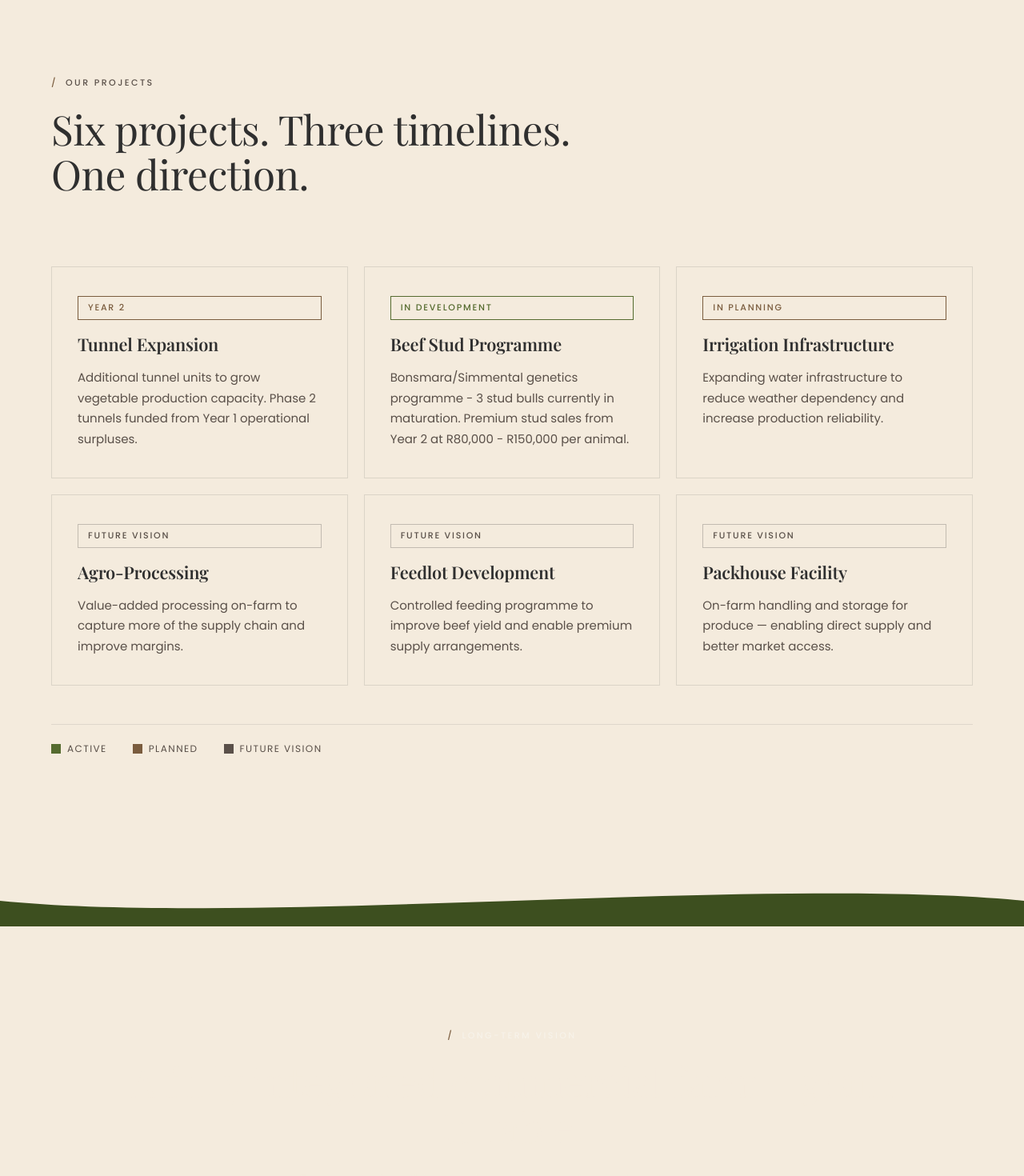
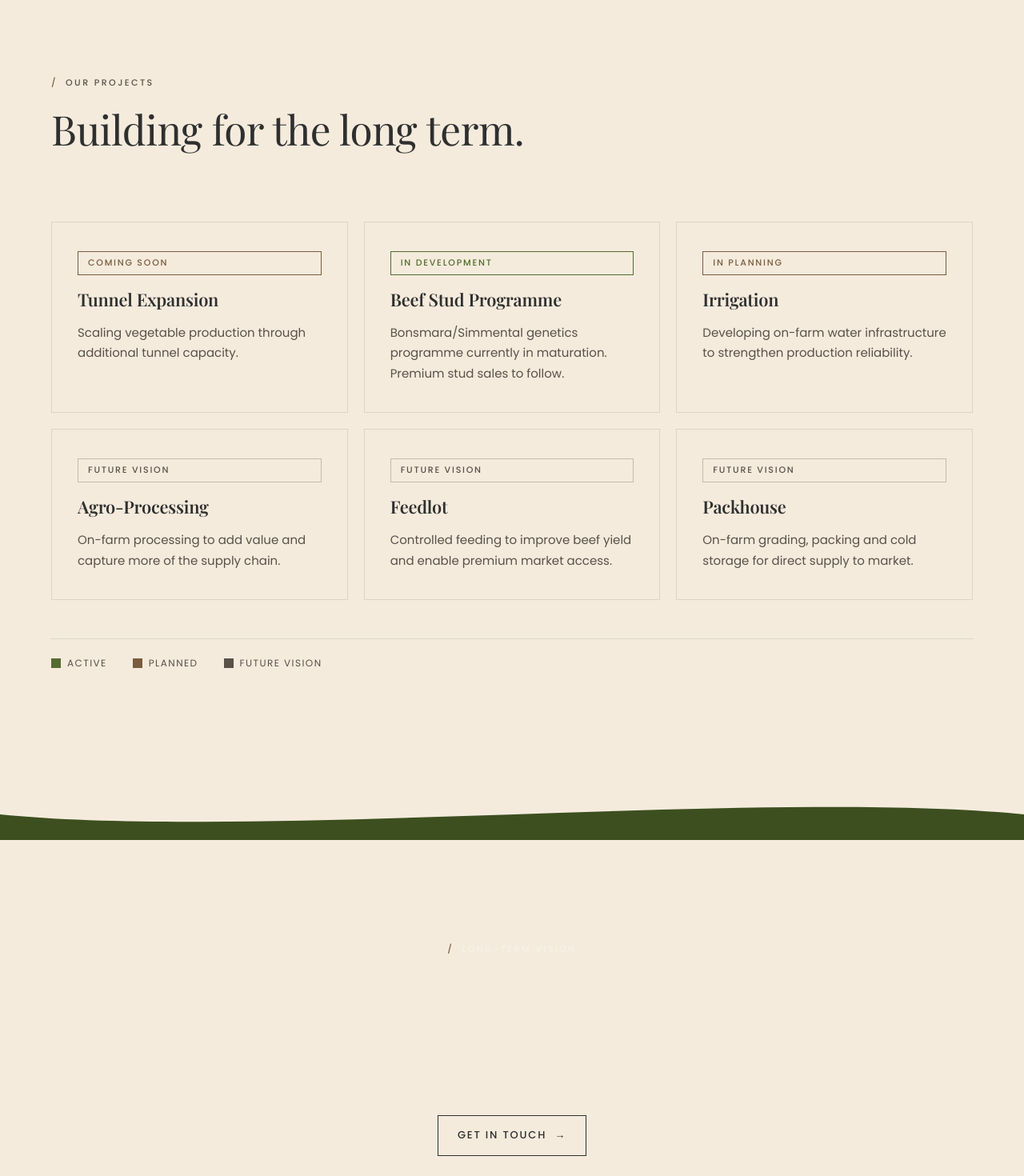
Before and after one commit to daniel-kuz/khatlengfarms, a Next.js app: page /projects in a window 1280 px wide. Shown: the part 640-2110 px from the top of the page at 80% size. Built offline with nearby package versions, Linux system fonts and the light colour scheme.

Commit message:
Refine projects page — concise descriptions without exposing specifics
Co-Authored-By: Claude Sonnet 4.6 <noreply@anthropic.com>

```diff
--- a/src/app/projects/page.tsx
+++ b/src/app/projects/page.tsx
@@ -47,39 +47,39 @@ function ProjectsGrid() {
   const projects = [
     {
       title: 'Tunnel Expansion',
-      status: 'Year 2',
+      status: 'Coming Soon',
       statusType: 'planned' as const,
-      body: 'Additional tunnel units to grow vegetable production capacity. Phase 2 tunnels funded from Year 1 operational surpluses.',
+      body: 'Scaling vegetable production through additional tunnel capacity.',
     },
     {
       title: 'Beef Stud Programme',
       status: 'In Development',
       statusType: 'active' as const,
-      body: 'Bonsmara/Simmental genetics programme  -  3 stud bulls currently in maturation. Premium stud sales from Year 2 at R80,000 - R150,000 per animal.',
+      body: 'Bonsmara/Simmental genetics programme currently in maturation. Premium stud sales to follow.',
     },
     {
-      title: 'Irrigation Infrastructure',
+      title: 'Irrigation',
       status: 'In Planning',
       statusType: 'planned' as const,
-      body: 'Expanding water infrastructure to reduce weather dependency and increase production reliability.',
+      body: 'Developing on-farm water infrastructure to strengthen production reliability.',
     },
     {
       title: 'Agro-Processing',
       status: 'Future Vision',
       statusType: 'future' as const,
-      body: 'Value-added processing on-farm to capture more of the supply chain and improve margins.',
+      body: 'On-farm processing to add value and capture more of the supply chain.',
     },
     {
-      title: 'Feedlot Development',
+      title: 'Feedlot',
       status: 'Future Vision',
       statusType: 'future' as const,
-      body: 'Controlled feeding programme to improve beef yield and enable premium supply arrangements.',
+      body: 'Controlled feeding to improve beef yield and enable premium market access.',
     },
     {
-      title: 'Packhouse Facility',
+      title: 'Packhouse',
       status: 'Future Vision',
       statusType: 'future' as const,
-      body: 'On-farm handling and storage for produce — enabling direct supply and better market access.',
+      body: 'On-farm grading, packing and cold storage for direct supply to market.',
     },
   ];
 
@@ -94,7 +94,7 @@ function ProjectsGrid() {
       <div className="container">
         <div style={{ maxWidth: 720, marginBottom: 'clamp(56px,7vw,88px)' }}>
           <SectionLabel number="" label="Our Projects" />
-          <h2 style={{ fontWeight: 400 }}>Six projects. Three timelines. One direction.</h2>
+          <h2 style={{ fontWeight: 400 }}>Building for the long term.</h2>
         </div>
         <div className="projects-grid" style={{ display: 'grid', gridTemplateColumns: 'repeat(3,1fr)', gap: 20 }}>
           {projects.map(({ title, status, statusType, body }) => (
@@ -133,9 +133,9 @@ function VisionStatement() {
     <section className="section-pad" style={{ background: 'var(--color-green-deep)', color: 'var(--color-bone)', textAlign: 'center' }}>
       <div className="container-sm">
         <SectionLabel number="" label="Long-Term Vision" light />
-        <h2 style={{ color: 'var(--color-bone)', fontWeight: 400, marginBottom: 24 }}>A fully integrated commercial farm  -  grain to table.</h2>
-        <p style={{ color: 'rgba(244,235,221,0.75)', fontSize: 'clamp(16px,1.3vw,19px)', maxWidth: '56ch', margin: '0 auto 40px', lineHeight: 1.75 }}>
-          Every project on this page is a step toward a single outcome: an agricultural operation that produces, processes and delivers premium food from the Free State to markets across South Africa and beyond.
+        <h2 style={{ color: 'var(--color-bone)', fontWeight: 400, marginBottom: 24 }}>One farm. One direction.</h2>
+        <p style={{ color: 'rgba(244,235,221,0.75)', fontSize: 'clamp(16px,1.3vw,19px)', maxWidth: '52ch', margin: '0 auto 40px', lineHeight: 1.75 }}>
+          Each project is a step toward a fully integrated operation — producing, processing and supplying from the Free State.
         </p>
         <Btn href="/contact" variant="gold" arrow>Get in Touch</Btn>
       </div>
```
